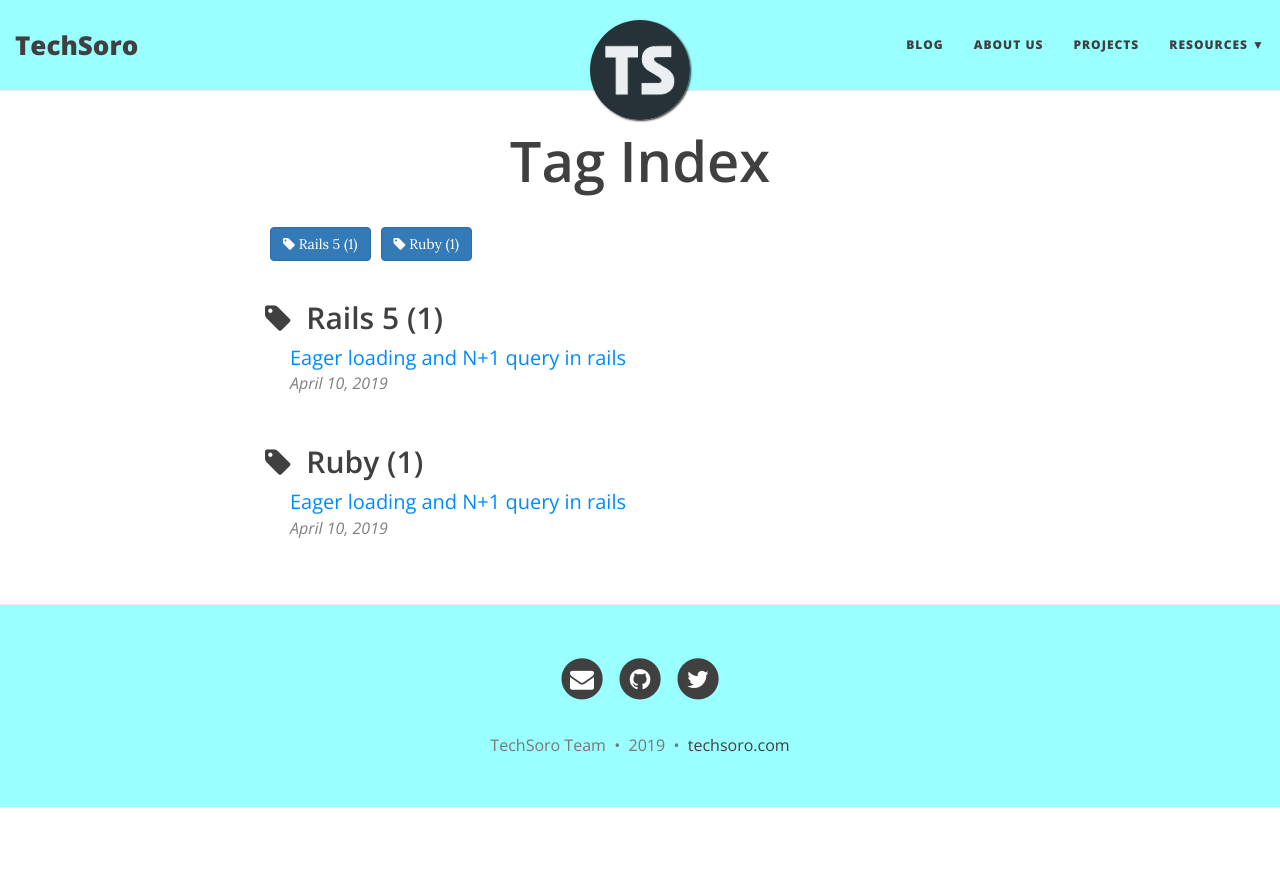
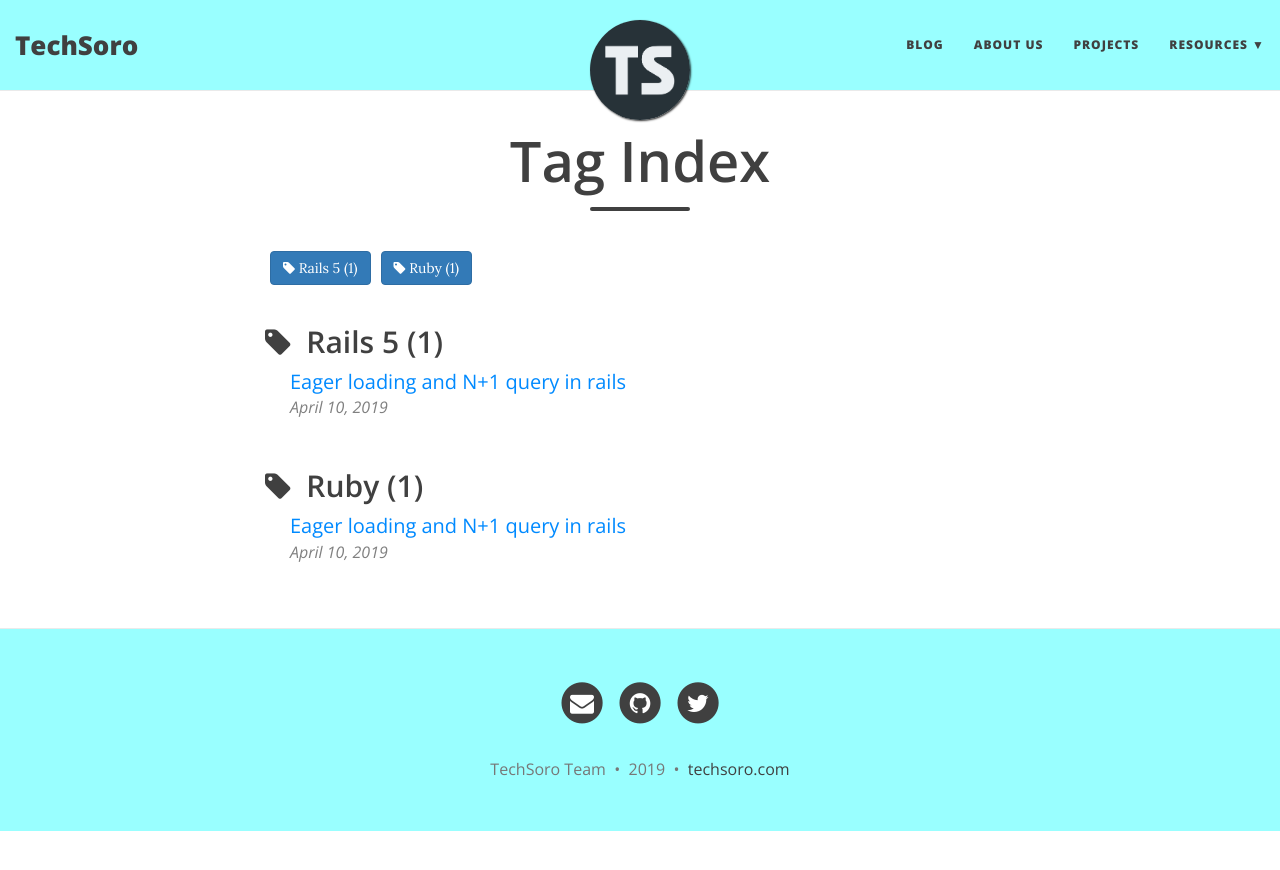
Before and after one commit to techsoro/techsoro-website, a Jekyll site: the page built from tags.html, in a window 1280 px wide. Shown: the top 870 px of the page. Built offline with Jekyll 4.4.1, drawn with Linux system fonts in a browser that asks for light colours; nearby versions of some CDN libraries.

```diff
--- a/_config.yml
+++ b/_config.yml
@@ -25,7 +25,7 @@ description: Make it Possible!
 navbar-links:
   Blog: "blog"
   About us: "aboutus"
-  Projects: "Project"
+  Projects: "project"
   Resources:
     - GitHub Pages: "https://pages.github.com/"
 
--- a/_includes/header.html
+++ b/_includes/header.html
@@ -26,9 +26,9 @@
       <div class="col-lg-8 col-lg-offset-2 col-md-10 col-md-offset-1">
         <div class="{{ include.type }}-heading">
           <h1>{% if page.title %}{{ page.title }}{% else %}<br/>{% endif %}</h1>
+          <hr class="small">
 		  {% if page.subtitle %}
 		    {% if include.type == "page" %}
-            <hr class="small">
             <span class="{{ include.type }}-subheading">{{ page.subtitle }}</span>
 			{% else %}
 			<h2 class="{{ include.type }}-subheading">{{ page.subtitle }}</h2>
@@ -57,9 +57,9 @@
       <div class="col-lg-8 col-lg-offset-2 col-md-10 col-md-offset-1">
         <div class="{{ include.type }}-heading">
           <h1>{% if page.title %}{{ page.title }}{% else %}<br/>{% endif %}</h1>
+          <hr class="small">
 		  {% if page.subtitle %}
 		    {% if include.type == "page" %}
-            <hr class="small">
             <span class="{{ include.type }}-subheading">{{ page.subtitle }}</span>
 			{% else %}
 			<h2 class="{{ include.type }}-subheading">{{ page.subtitle }}</h2>
```
Also changed, not shown: project/index.html (renamed from project/projects.html).
